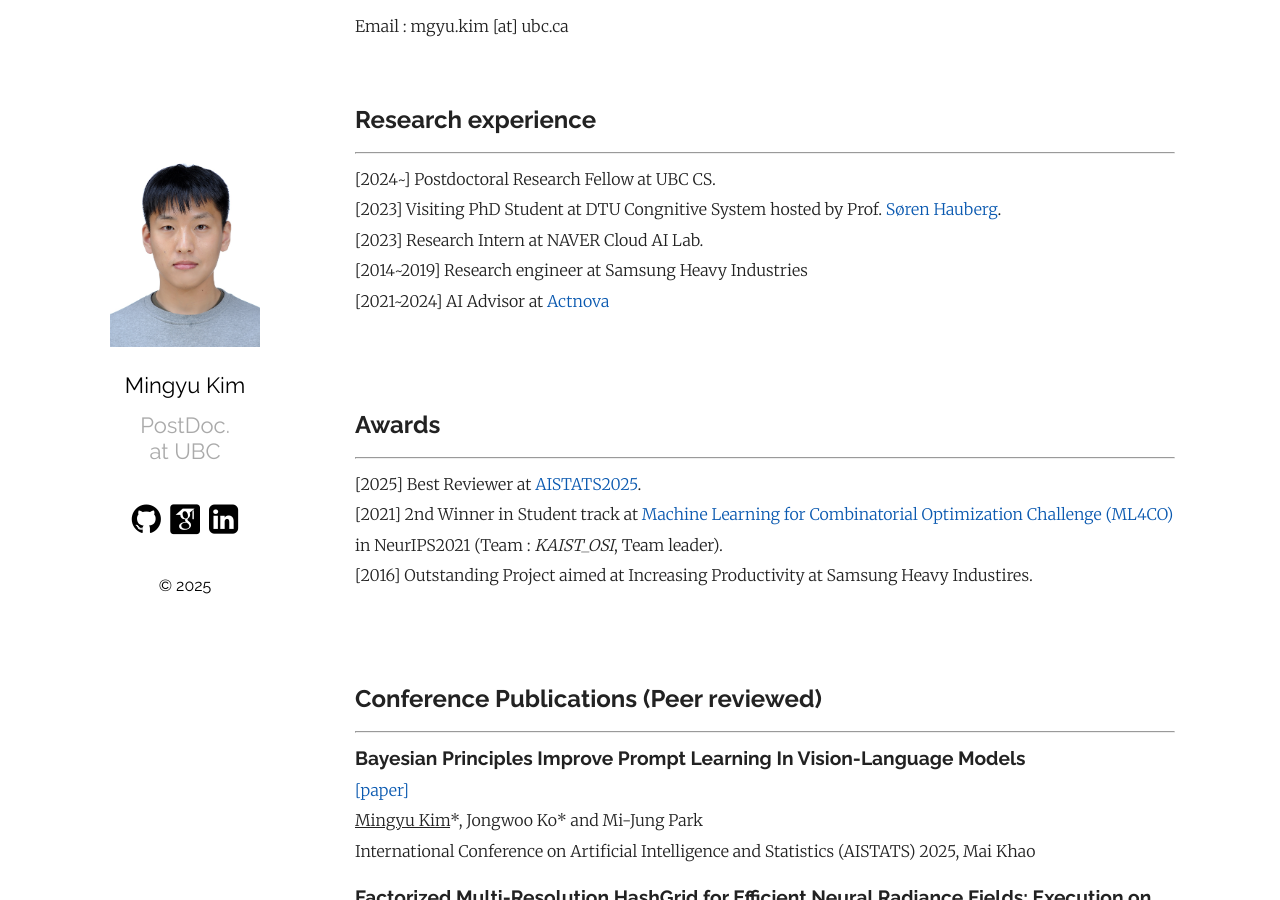
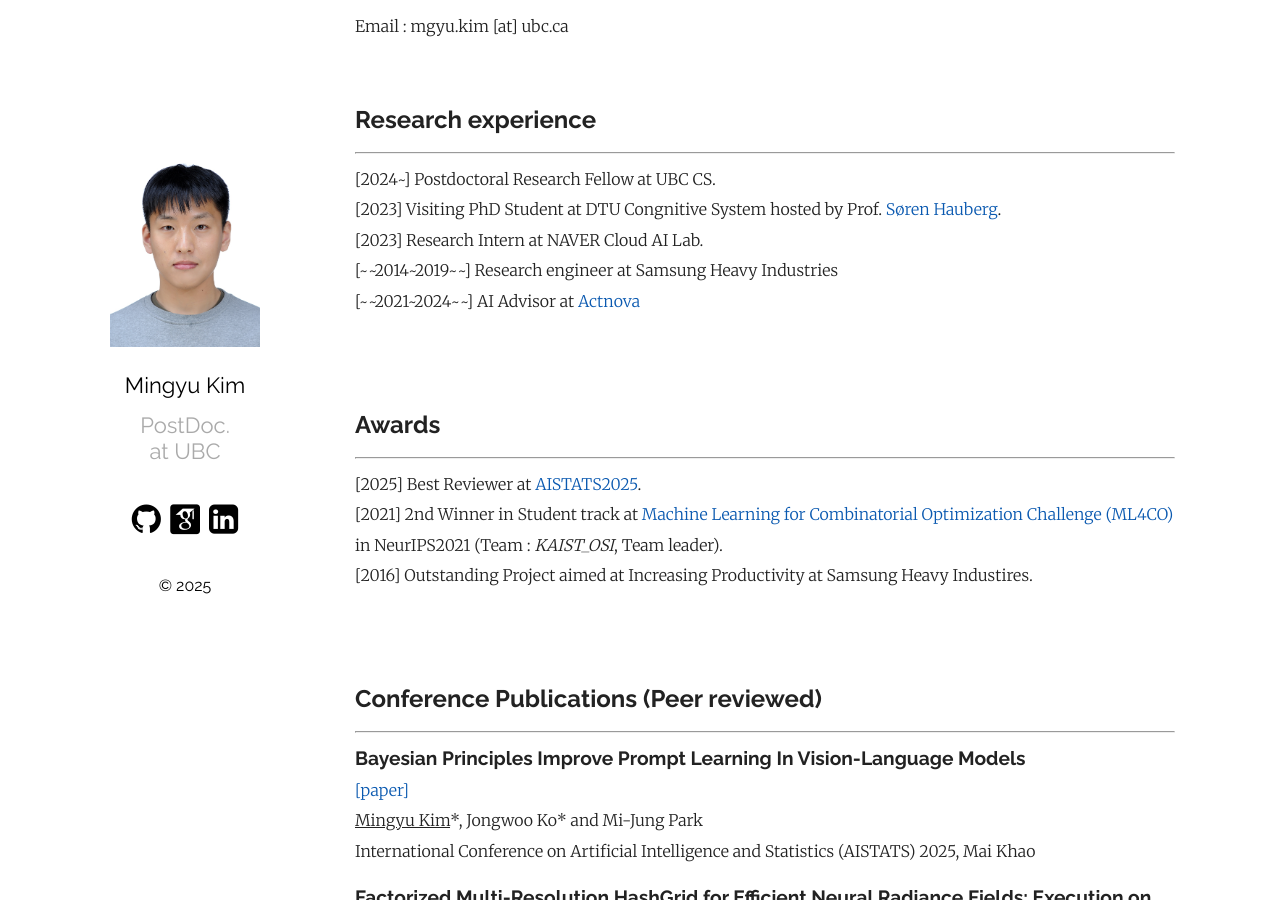
Before and after one commit to MingyuKim87/MingyuKim87.github.io, a Jekyll site: the page built from index.md, in a window 1280 px wide and 900 px high, scrolled down 407 px. Built offline with Jekyll 4.4.1, drawn with Linux system fonts in a browser that asks for light colours; some web fonts are replaced.

```diff
--- a/index.md
+++ b/index.md
@@ -20,8 +20,8 @@ Email : mgyu.kim [at] ubc.ca
 [2024~] Postdoctoral Research Fellow at UBC CS.
 [2023] Visiting PhD Student at DTU Congnitive System hosted by Prof. [Søren Hauberg][soren].
 [2023] Research Intern at NAVER Cloud AI Lab.
-[2014~2019] Research engineer at Samsung Heavy Industries
-[2021~2024] AI Advisor at [Actnova]
+[\~\~2014~2019\~\~] Research engineer at Samsung Heavy Industries
+[\~\~2021~2024\~\~] AI Advisor at [Actnova]
 
 
 <br/>
```
